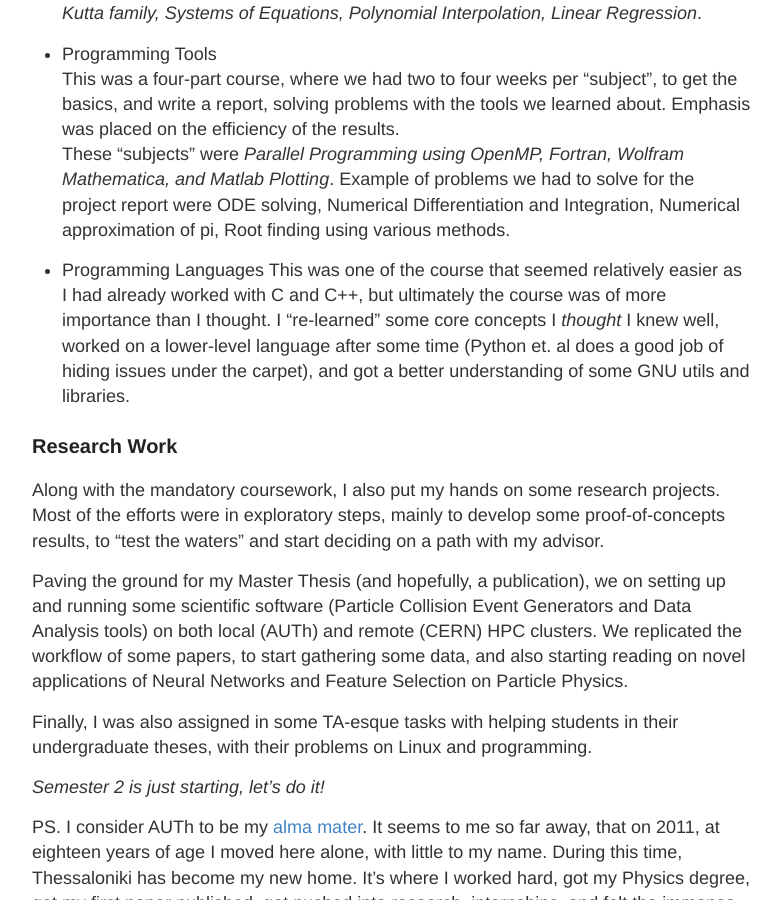
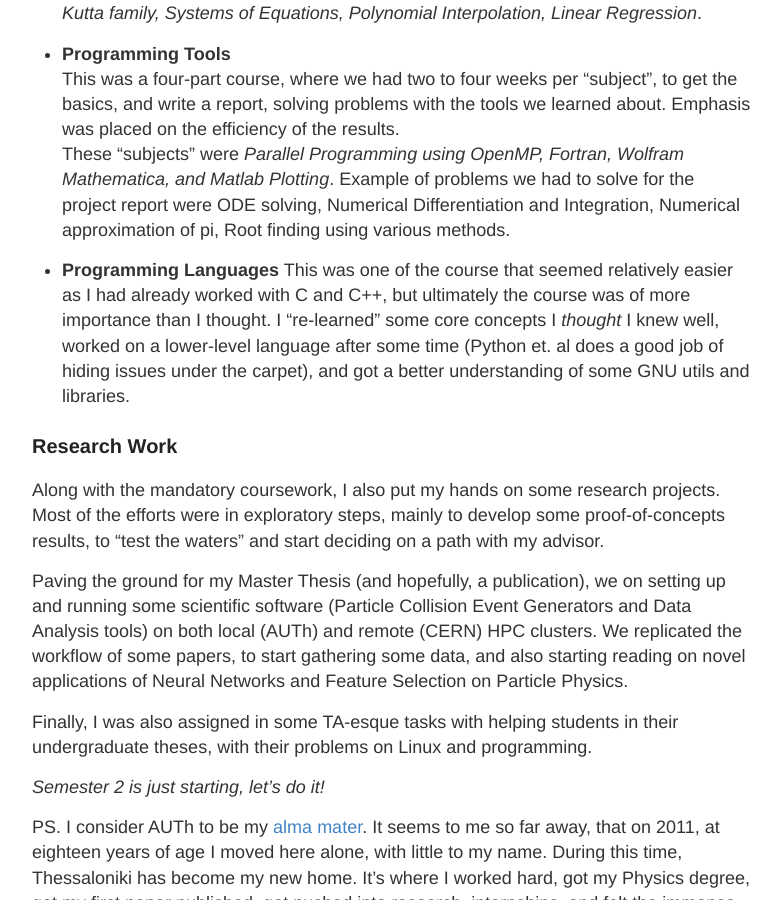
Before and after one commit to tpaschalis/tpaschalis.github.io, a Jekyll site: the page built from _posts/2018-03-03-comphys-semester-1.markdown, in a window 1280 px wide and 900 px high, scrolled down 1422 px. Shown: the whole window, without its empty margins (248-1029 px from the left). Built offline with Jekyll 4.4.1, drawn with Linux system fonts in a browser that asks for light colours.

Commit message:
Bold course titles

```diff
--- a/_posts/2018-03-03-comphys-semester-1.markdown
+++ b/_posts/2018-03-03-comphys-semester-1.markdown
@@ -27,19 +27,19 @@ I'm lucky enough to be in a postgraduate program, with excellent researchers, us
 
 ### Courses
 I took part in all four courses available for the first semester
-* Data Analysis
+* **Data Analysis**
 This was *by far* the most difficult and demanding course. We had to use `Matlab/Octave`, to well, analyze data, and write *a lot* of code. [Prof. Kougioumtzis](http://users.auth.gr/dkugiu/) did a great job teaching us Advanced Statistics Concepts, as well as the most efficient ways to apply them and had us work and get result on real-world data. As the professor is an experienced researcher, his expertise allowed him to offer crucial feedback on both the implementation as well as the theory behind it. I also developed some soft skills as we had to present our solutions and take part in code reviews.
 *I learned about (and worked on): Distributions and their parameters, the Likelihood function, Statistical tests, Null hypotheses, Confidence Intervals, Fitting, Chi-squared gof, Least Squares, Linear/non-linear and multivariate regression, Time-series*
 
-* Computational Mathematics
+* **Computational Mathematics**
 This was the second most difficult course. It was quite math-heavy, and the curriculum was super dense in information, but [Prof. Kosmidis](http://kelifos.physics.auth.gr/MEMBERS/kosmas.html) managed to provide examples and mandated a hands-on approach on how the methods and their extensions are used in real-world projects. I chose the Python/NumPy/PyPlot stack for my reports, but also experimented with C and Fortran on my own time. I was very interested because not only we learned the methods as well as their mathematical basis, but also common pitfalls of their implementations, and how to mitigate them (eg. Chebyshev nodes for Runge's phenomenon, or how to deal with Stiff ODEs or non-well defined systems).
 *I learned about (and implemented): Root Finding methods, Numerical Differentiation/Integration, (Ordinary/Partial) Differential Equation Solvers, the Runge-Kutta family, Systems of Equations, Polynomial Interpolation, Linear Regression*.
 
-* Programming Tools
+* **Programming Tools**
 This was a four-part course, where we had two to four weeks per "subject", to get the basics, and write a report, solving problems with the tools we learned about. Emphasis was placed on the efficiency of the results.
 These "subjects" were *Parallel Programming using OpenMP, Fortran, Wolfram Mathematica, and Matlab Plotting*. Example of problems we had to solve for the project report were ODE solving, Numerical Differentiation and Integration, Numerical approximation of pi, Root finding using various methods.
 
-* Programming Languages
+* **Programming Languages**
 This was one of the course that seemed relatively easier as I had already worked with C and C++, but ultimately the course was of more importance than I thought. I "re-learned" some core concepts I *thought* I knew well, worked on a lower-level language after some time (Python et. al does a good job of hiding issues under the carpet), and got a better understanding of some GNU utils and libraries.
 
 
```
